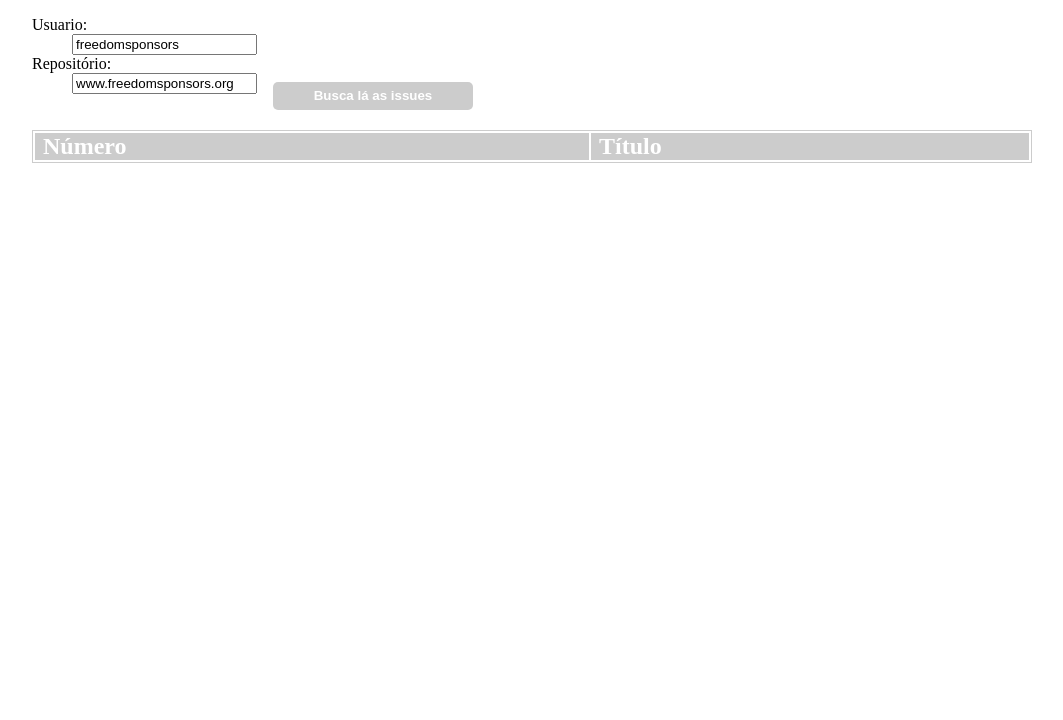
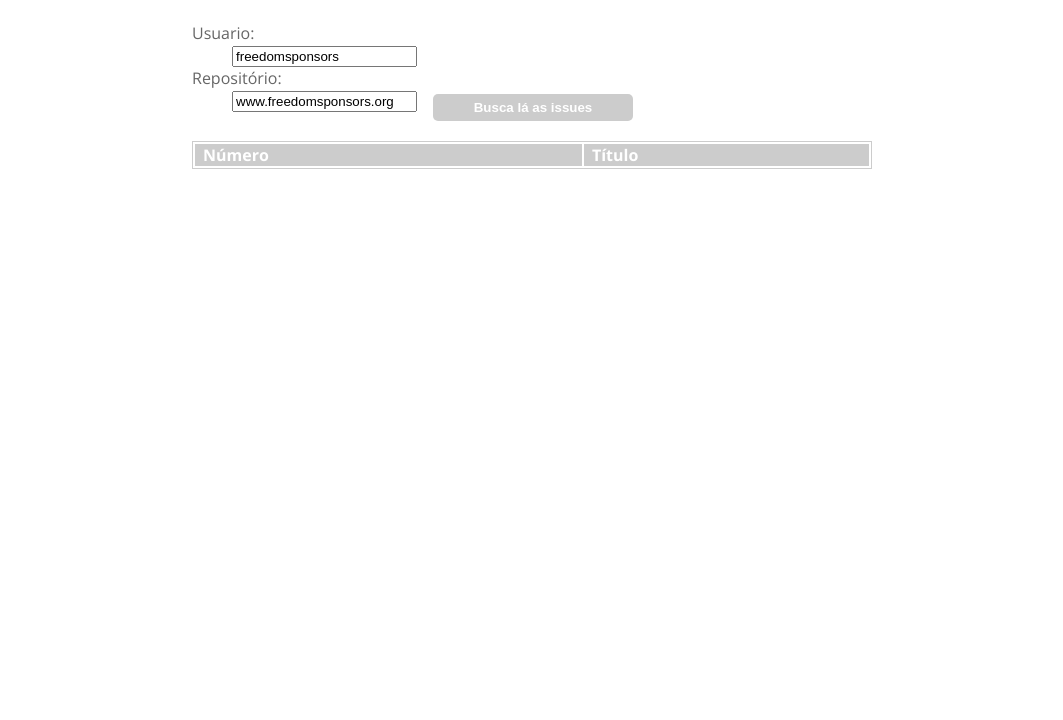
Before and after one commit to romulocollopy/ng-masters, a plain HTML site: page index.html in a window 1280 px wide. Shown: the part 80-800 px from the top of the page, without its empty margins (108-1171 px from the left). Drawn offline with nearby package versions, Linux system fonts and the light colour scheme.

Commit message:
separa css e js

```diff
--- /dev/null
+++ b/css/styles.css
@@ -0,0 +1,13 @@
+html {font-family: 'Open Sans'; color: #666}
+
+.container { position: relative; max-width: 680px; margin: 0 auto; }
+
+dl { float: left; vertical-align: bottom }
+
+table { width: 100%; border: 1px solid #ccc; margin: 20px 0 }
+table tr th { font-weight: bold; color: #fff; background-color: #ccc; text-align: left; padding: 0 0 0 8px }
+table tr td { font-weight: lighter; text-align: left; padding: 0 0 0 8px }
+
+table tr.odd { background-color: #eee }
+
+button { background-color: #ccc; color: #fff; font-weight: bold; border-radius: 5px; border: 0; width: 200px; height: 27px; margin: 88px 16px 0 }
--- a/index.html
+++ b/index.html
@@ -3,19 +3,9 @@
 <head>
     <title>Lista de Issues</title>
     <meta charset="utf-8">
-    <style type="text/css">
+    <link href='http://fonts.googleapis.com/css?family=Open+Sans:400,700,300' rel='stylesheet' type='text/css'>
+    <link type="text/css" href="css/styles.css" rel="stylesheet"></link>
 
-        .container { position: relative; max-width: 1000px; margin: 0 auto; }
-
-        dl { float: left; vertical-align: bottom }
-
-        table { width: 100%; border: 1px solid #ccc; margin: 20px 0 }
-        table tr { color: #666 }
-        table tr th { font-weight: bold; color: #fff; background-color: #ccc; font-size: 1.5em; text-align: left; padding: 0 8px }
-
-        button { background-color: #ccc; color: #fff; font-weight: bold; border-radius: 5px; border: 0; width: 200px; height: 28px; margin: 82px 16px 0 }
-
-    </style>
 </head>
 <body>
     <div class="container">
@@ -23,12 +13,12 @@
 
         <dl>
             <dt><label for="user">Usuario:</label></dt>
-            <dd><input type="text" id="user"></dd>
+            <dd><input type="text" id="user" tabindex="1"></dd>
             <dt><label for="reponame">Repositório:</label></dt>
-            <dd><input type="text" id="reponame"></dd>
+            <dd><input type="text" id="reponame" tabindex="2"></dd>
         </dl>
 
-        <button type="button" onclick='vaibuscarasissues();'>Busca lá as issues</button>
+        <button type="button" onclick='vaibuscarasissues();' tabindex="3">Busca lá as issues</button>
 
         <table id="issuestable">
             <tr>
--- a/js/exercicio1.js
+++ b/js/exercicio1.js
@@ -22,6 +22,11 @@ function vaibuscarasissues(){
                     console.log(ixi);
                     console.log('bugou a ' + this.repo)
                 },
+                complete: function(){
+                    var tr = $(target).find('td').parent();
+                    tr.removeClass('odd');
+                    tr.filter(':odd').addClass('odd');
+                }
             });
         }
 
```
